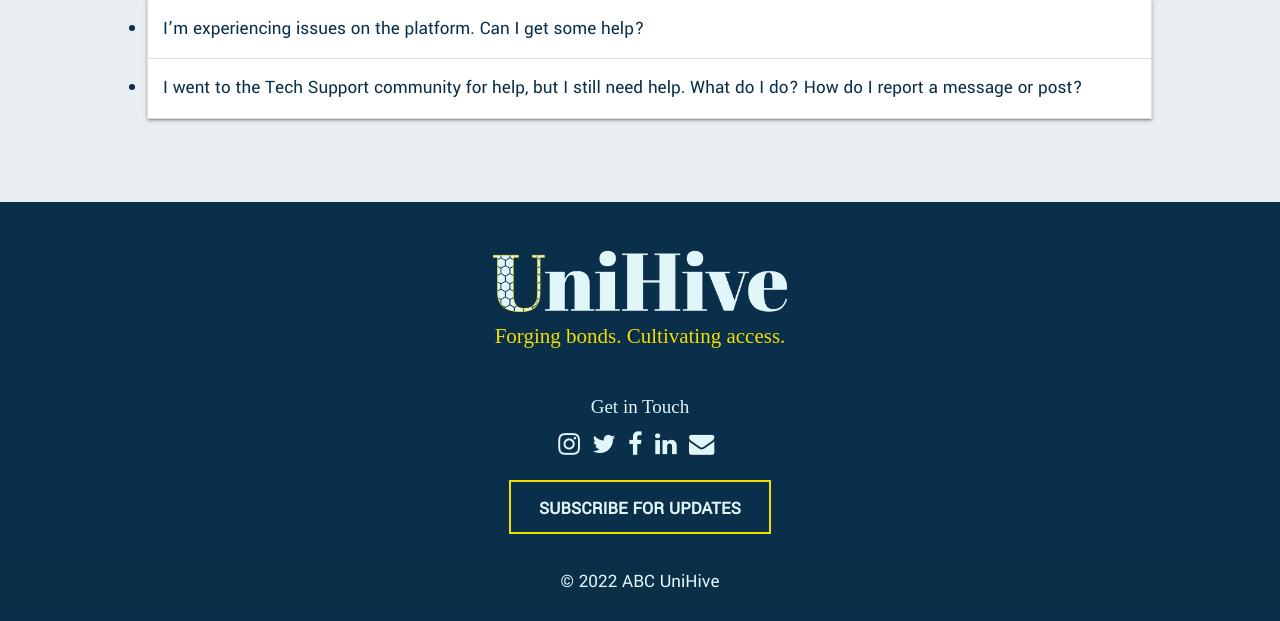
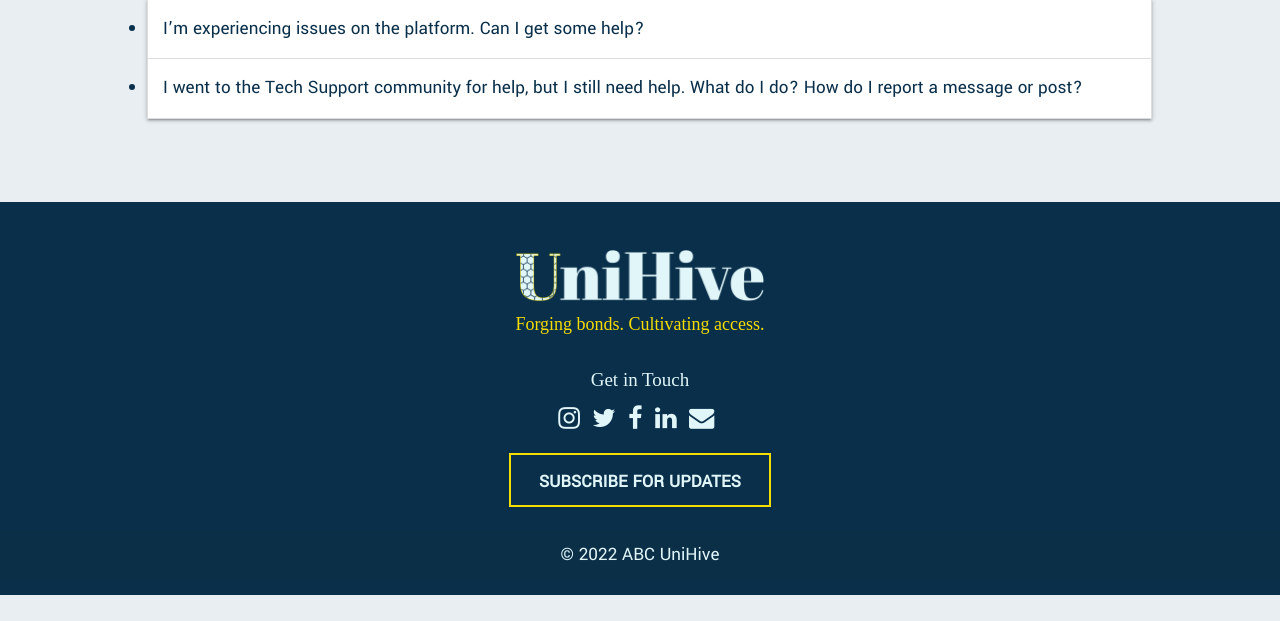
Before and after one commit to bdep90/unihive-app, a PHP site: page /faqs.html in a window 1280 px wide. Shown: the part 1640-2261 px from the top of the page. After the commit the page ends 2235 px from the top, so only its background shows below. Run offline with PHP 8.4, Linux system fonts and the light colour scheme; some libraries are stand-ins or nearby versions; some web fonts are replaced.

Commit message:
creating footer link class

```diff
--- a/css/style.css
+++ b/css/style.css
@@ -150,8 +150,8 @@ a:focus {
 .tagline {
 	font-family: 'Asar', serif;
 	color: #F4DD02;
-	margin-bottom: 3rem;
-	font-size: 1.4rem;
+	margin-bottom: 2rem;
+	font-size: 1.2rem;
 }
 
 .title {
@@ -374,13 +374,12 @@ footer.page-footer,
 }
 
 .footer-logo {
-	max-width: 298px;
+	max-width: 250px;
 }
 
 footer a,
 .copyright {
 	color: #E1F6F9;
-	display: block;
 }
 
 footer .right a:not(.inline.icon) {
@@ -439,6 +438,11 @@ footer #mc_embed_signup .button {
 #mc_embed_signup .button:hover {
 	background-color: #e1f5f8 !important;
 	color: #0c2f4a !important;
+}
+
+.footer-links {
+	display: inline-block;
+	margin-bottom: 2rem;
 }
 
 /* ------- TERMS / PRIVACY / GUIDELINES / FAQs ---------- */
```
Also changed, not shown: home.html (+11 -9 lines).
